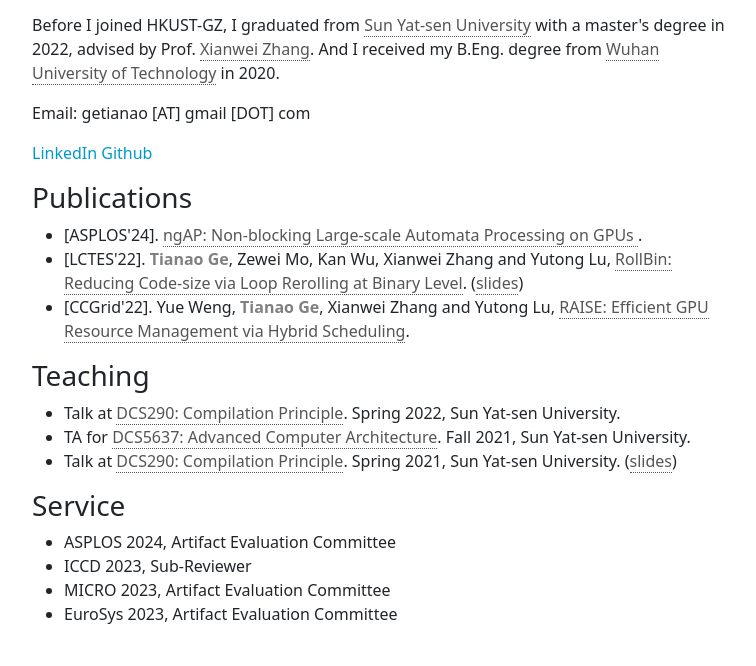
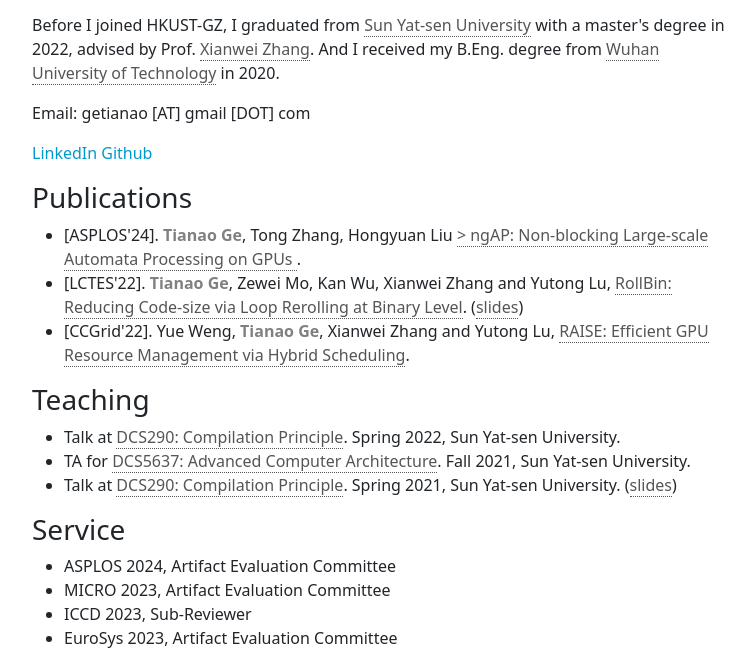
Before and after one commit to getianao/getianao.github.io, a plain HTML site: page index.html in a window 1280 px wide. Shown: the part 161-827 px from the top of the page, without its empty margins (255-1011 px from the left). Before the commit the page ends 803 px from the top, so only its background shows below. Drawn offline with Linux system fonts and the light colour scheme.

Commit message:
Update index.html

```diff
--- a/index.html
+++ b/index.html
@@ -47,8 +47,10 @@
       <h3>Publications</h3>
       <ul>
         <li>[ASPLOS'24].
-<!--           <span class='me'>Tianao Ge</span>,  -->
-          <a class="link-body" href="papers/to_be_appeared.pdf">
+          <span class='me'>Tianao Ge</span>, Tong Zhang, Hongyuan Liu
+          <a
+<!--             class="link-body" href="papers/to_be_appeared.pdf" -->
+            >
             ngAP: Non-blocking Large-scale Automata Processing on GPUs
           </a>.
 <!--           (<a class="link-body" href="talks/to_be_appeared.pdf">slides</a>) -->
@@ -69,8 +71,8 @@
       <h3>Service</h3>
       <ul>
         <li>ASPLOS 2024, Artifact Evaluation Committee</li>
+        <li>MICRO 2023, Artifact Evaluation Committee</li>
         <li>ICCD 2023, Sub-Reviewer</li>
-        <li>MICRO 2023, Artifact Evaluation Committee</li>
         <li>EuroSys 2023, Artifact Evaluation Committee</li>
       </ul>
 
```
